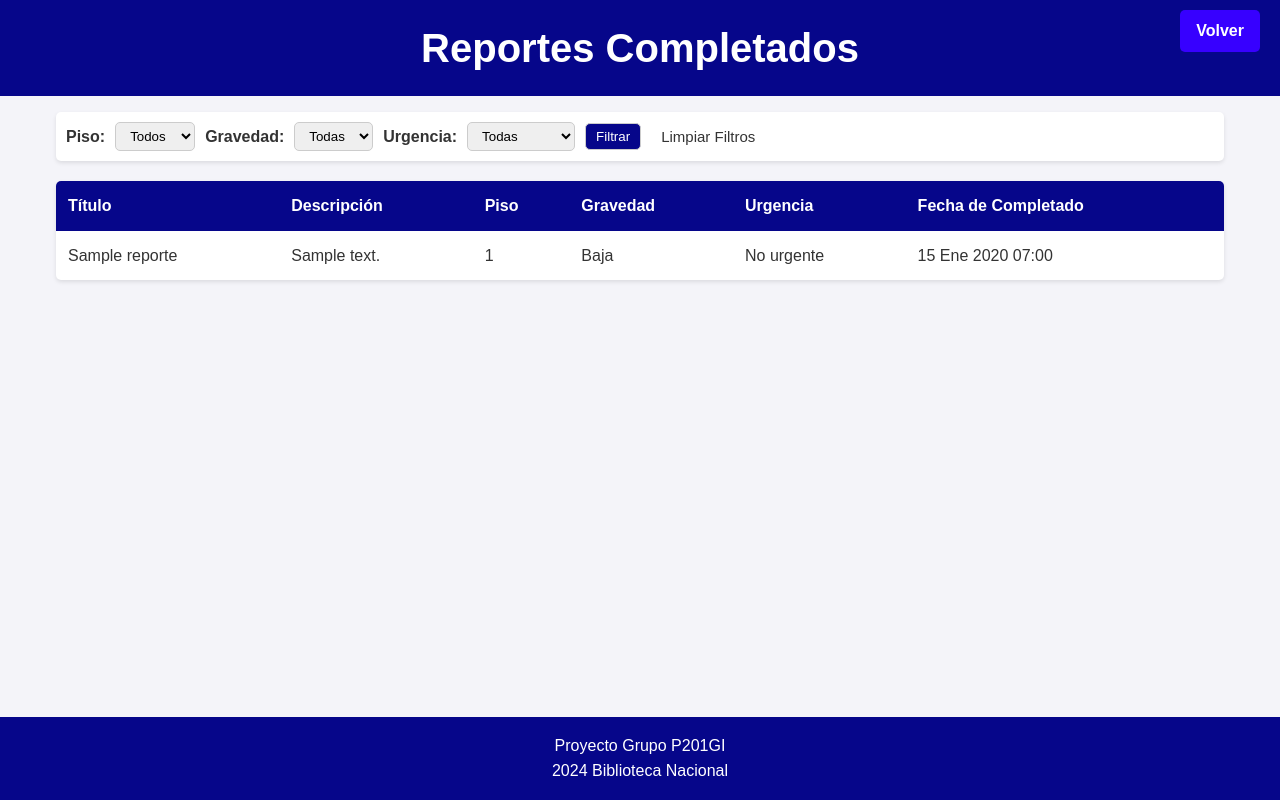
After one commit to re7490/Mapa-Reportes, a Django app: page /reportes_completados/ in a window 1280 px wide. The commit adds this page. Run offline with Django 5.2, Linux system fonts and the light colour scheme; a user stored in the database is signed in; tables that the repository leaves empty hold one stand-in row (values such as "Sample post").

Commit message:
lista de reportes completados

```diff
--- a/mapareportes/settings.py
+++ b/mapareportes/settings.py
@@ -109,7 +109,7 @@ AUTH_PASSWORD_VALIDATORS = [
 
 LANGUAGE_CODE = 'es'
 
-TIME_ZONE = 'UTC'
+TIME_ZONE = 'America/Santiago'
 
 USE_I18N = True
 
--- a/reporte/templates/postlogin.html
+++ b/reporte/templates/postlogin.html
@@ -143,6 +143,7 @@
     </div>
     <main>
         <aside class="panel-izq">
+            <a href="/reportes_completados" class="button">Reportes Completados</a>
             <a href="/seleccionar_piso" class="button">Crear Reporte</a>
             <a href="{% url 'piso-1' %}" class="button">Ir a piso -1</a>
             <a href="{% url 'piso1' %}" class="button">Ir a piso 1</a>
@@ -155,7 +156,7 @@
                     {% if r.completado == False %}
                         <li>
                             <a href="{% url 'reporte_' r.id %}" class="reporte-link">
-                                <h1>{{ r.titulo }}</h1>
+                                <h1>{{ r.titulo }} (piso {{r.piso}})</h1>
                             </a>
                         </li>
                     {% endif %}
--- /dev/null
+++ b/reporte/templates/reportes_completados.html
@@ -0,0 +1,207 @@
+<!DOCTYPE html>
+<html lang="es">
+<head>
+    <meta charset="UTF-8">
+    <meta name="viewport" content="width=device-width, initial-scale=1.0">
+    <title>Reportes Completados</title>
+    <style>
+        /* Reset */
+        * {
+            margin: 0;
+            padding: 0;
+            box-sizing: border-box;
+        }
+        body {
+            font-family: Arial, sans-serif;
+            line-height: 1.6;
+            background-color: #f4f4f9;
+            color: #333;
+        }
+        /* encabezado */
+        header {
+            text-align: center;
+            padding: 1em 0;
+            background-color: #06068a;
+            color: white;
+        }
+        header h1 {
+            font-size: 2.5rem;
+        }
+
+        /* botón volver */
+        .volver {
+            position: absolute;
+            top: 10px;
+            right: 20px;
+        }
+        .volver-boton {
+            display: inline-block;
+            padding: 0.5em 1em;
+            background-color: #3700ff;
+            color: white;
+            text-decoration: none;
+            border-radius: 5px;
+            font-weight: bold;
+            transition: background-color 0.3s ease;
+        }
+        .volver-boton:hover {
+            background-color: #6848e7;
+        }
+
+        /* contenido ppal */
+        main {
+            padding: 1em;
+            max-width: 1200px;
+            margin: auto;
+        }
+
+        table {
+            width: 100%;
+            border-collapse: collapse;
+            margin: 20px 0;
+            background: white;
+            border-radius: 5px;
+            overflow: hidden;
+            box-shadow: 0 2px 4px rgba(0, 0, 0, 0.1);
+        }
+        th, td {
+            padding: 12px;
+            text-align: left;
+        }
+        th {
+            background-color: #06068a;
+            color: white;
+        }
+        tr:nth-child(even) {
+            background-color: #f2f2f2;
+        }
+        tr:hover {
+            background-color: #ddd;
+        }
+        form {
+            display: flex;
+            flex-wrap: wrap;
+            gap: 10px;
+            padding: 10px;
+            background-color: #fff;
+            border-radius: 5px;
+            box-shadow: 0 2px 4px rgba(0, 0, 0, 0.1);
+            align-items: center;
+        }
+        form label {
+            font-weight: bold;
+        }
+        form select, form button {
+            padding: 5px 10px;
+            border: 1px solid #ccc;
+            border-radius: 5px;
+        }
+        form button {
+            background-color: #06068a;
+            color: white;
+            cursor: pointer;
+            transition: background-color 0.3s ease;
+        }
+        form button:hover {
+            background-color: #3700ff;
+        }
+        .limpiar {
+            text-decoration: none; /* quita subrayado */
+            color: inherit;  /* color texto por defecto */
+            cursor: pointer;  /* indica que es interactivo */
+            font-size: 15px;
+        }
+        .limpiar:hover {
+            color: #555;
+        }
+
+        /* footer ('creaditos')*/
+        footer {
+            text-align: center;
+            padding: 1em;
+            background-color: #06068a;
+            color: white;
+            position: fixed;
+            bottom: 0;
+            width: 100%;
+        }
+    </style>
+</head>
+<body>
+    <header>
+        <h1>Reportes Completados</h1>
+    </header>
+
+    <div class="volver">
+        <a class="volver-boton" href="{% url 'postlogin' %}">Volver</a>
+    </div>
+
+    <main>
+        <form method="GET" style="margin-bottom: 20px;">
+            <label for="piso">Piso:</label>
+            <select name="piso" id="piso">
+                <option value="" {% if not piso %}selected{% endif %}>Todos</option>
+                <option value="1" {% if piso == "1" %}selected{% endif %}>Piso 1</option>
+                <option value="2" {% if piso == "2" %}selected{% endif %}>Piso 2</option>
+                <option value="3" {% if piso == "3" %}selected{% endif %}>Piso 3</option>
+            </select>
+
+            <label for="gravedad">Gravedad:</label>
+            <select name="gravedad" id="gravedad">
+                <option value="" {% if not gravedad %}selected{% endif %}>Todas</option>
+                <option value="1" {% if gravedad == "1" %}selected{% endif %}>Baja</option>
+                <option value="2" {% if gravedad == "2" %}selected{% endif %}>Media</option>
+                <option value="3" {% if gravedad == "3" %}selected{% endif %}>Alta</option>
+            </select>
+
+            <label for="urgencia">Urgencia:</label>
+            <select name="urgencia" id="urgencia">
+                <option value="" {% if not urgencia %}selected{% endif %}>Todas</option>
+                <option value="1" {% if urgencia == "1" %}selected{% endif %}>No urgente</option>
+                <option value="2" {% if urgencia == "2" %}selected{% endif %}>Urgente</option>
+                <option value="3" {% if urgencia == "3" %}selected{% endif %}>Crítica</option>
+            </select>
+
+
+
+            <button type="submit">Filtrar</button>
+            <a href="{% url 'reportes_completados' %}" style="margin-left: 10px;" class="limpiar">Limpiar Filtros</a>
+        </form>
+
+        <table>
+            <thead>
+                <tr>
+                    <th>Título</th>
+                    <th>Descripción</th>
+                    <th>Piso</th>
+                    <th>Gravedad</th>
+                    <th>Urgencia</th>
+                    <th>Fecha de Completado</th>
+                </tr>
+            </thead>
+            <tbody>
+                {% for reporte in reportes %}
+                <tr>
+                    <td>{{ reporte.titulo }}</td>
+                    <td>{{ reporte.descripcion }}</td>
+                    <td>{{ reporte.piso }}</td>
+                    <td>{{ reporte.get_gravedad_display }}</td>
+                    <td>{{ reporte.get_urgencia_display }}</td>
+                    <td>{{ reporte.fecha_completado|date:"d M Y H:i" }}</td>
+                </tr>
+                {% empty %}
+                <tr>
+                    <td colspan="6" style="text-align: center;">No hay reportes completados con ese parámetro.</td>
+                </tr>
+                {% endfor %}
+            </tbody>
+        </table>
+    </main>
+
+
+    <footer>
+        <p>Proyecto Grupo P201GI</p>
+        <p>2024 Biblioteca Nacional</p>
+    </footer>
+</body>
+</html>
--- a/reporte/urls.py
+++ b/reporte/urls.py
@@ -14,5 +14,6 @@ urlpatterns = [
     path('crear_reporte/', views.crear_reporte, name='crear_reporte'),
     path('seleccionar_piso/', views.seleccionar_piso, name='seleccionar_piso'),
     path('reporte_<int:id>/', views.reporte_, name='reporte_'),
+    path('reportes_completados/', views.lista_reportes_completados, name='reportes_completados'),
 
 ]
--- a/reporte/views.py
+++ b/reporte/views.py
@@ -5,6 +5,7 @@ from django.contrib import messages
 from django.contrib.auth.decorators import login_required
 import json
 from django.utils import timezone
+from django.utils.timezone import now
 
 def home(request):
     reportes= reporte.objects.filter(completado=False)
@@ -42,7 +43,6 @@ def crear_reporte(request):
             nuevo_reporte.piso=int(piso)
 
             nuevo_reporte.save()  # Guarda el reporte en la base de datos
-            messages.success(request, "Reporte enviado :)")
             if request.user.is_authenticated: # Verifica si un usuario esta iniciado
                 request.session['nuevo_reporte']=True
                 return redirect('postlogin')  # Manda notificacion a los usuarios/empleados
@@ -66,16 +66,16 @@ def completar_reporte(request, id):
     re = get_object_or_404(reporte, pk=id)
     if request.method == "POST":
         re.completado = True
+        re.fecha_completado = now()
         re.save()
-        return redirect('reportes')
+        return redirect('postlogin')
 
 @login_required
 def borrar_reporte(request, id):
     re = get_object_or_404(reporte, pk=id)
     if request.method == "POST":
         re.delete()
-        return redirect('reportes')
-
+        return redirect('postlogin')
 
 def mapa_piso0(request): #piso -1
     reportes= reporte.objects.filter(completado=False, piso=-1)
@@ -141,3 +141,18 @@ def postlogin(request):
     reportes = reporte.objects.filter(completado=False).order_by('-id') #para mostrar lista de reportes
     context={'usuario':usuario,'reportes_nuevos':reportes_nuevos,'reportes_completados':reportes_completados,'r':reportes,'nuevo_reporte':nuevo_reporte}
     return render(request, 'postlogin.html', context)
+
+@login_required
+def lista_reportes_completados(request):
+    piso = request.GET.get('piso', None)
+    urgencia = request.GET.get('urgencia', None)
+    gravedad = request.GET.get('gravedad', None)
+    reportes_completados = reporte.objects.filter(completado=True)
+    if piso:
+        reportes_completados = reportes_completados.filter(piso=piso)
+    if urgencia:
+        reportes_completados = reportes_completados.filter(urgencia=urgencia)
+    if gravedad:
+        reportes_completados = reportes_completados.filter(gravedad=gravedad)
+    reportes_completados = reportes_completados.order_by('-fecha_completado')
+    return render(request, 'reportes_completados.html', {'reportes': reportes_completados,'piso': piso,'urgencia': urgencia,'gravedad': gravedad,})
```
Also changed, not shown: reporte/templates/mapa/piso-1.html (+27 -7 lines), reporte/templates/mapa/piso1.html (+27 -7 lines), reporte/templates/mapa/piso2.html (+27 -7 lines), reporte/templates/ya no se usa/crear_reporte.html (renamed from reporte/templates/crear_reporte.html), reporte/templates/ya no se usa/reportes.html (renamed from reporte/templates/reportes.html).
